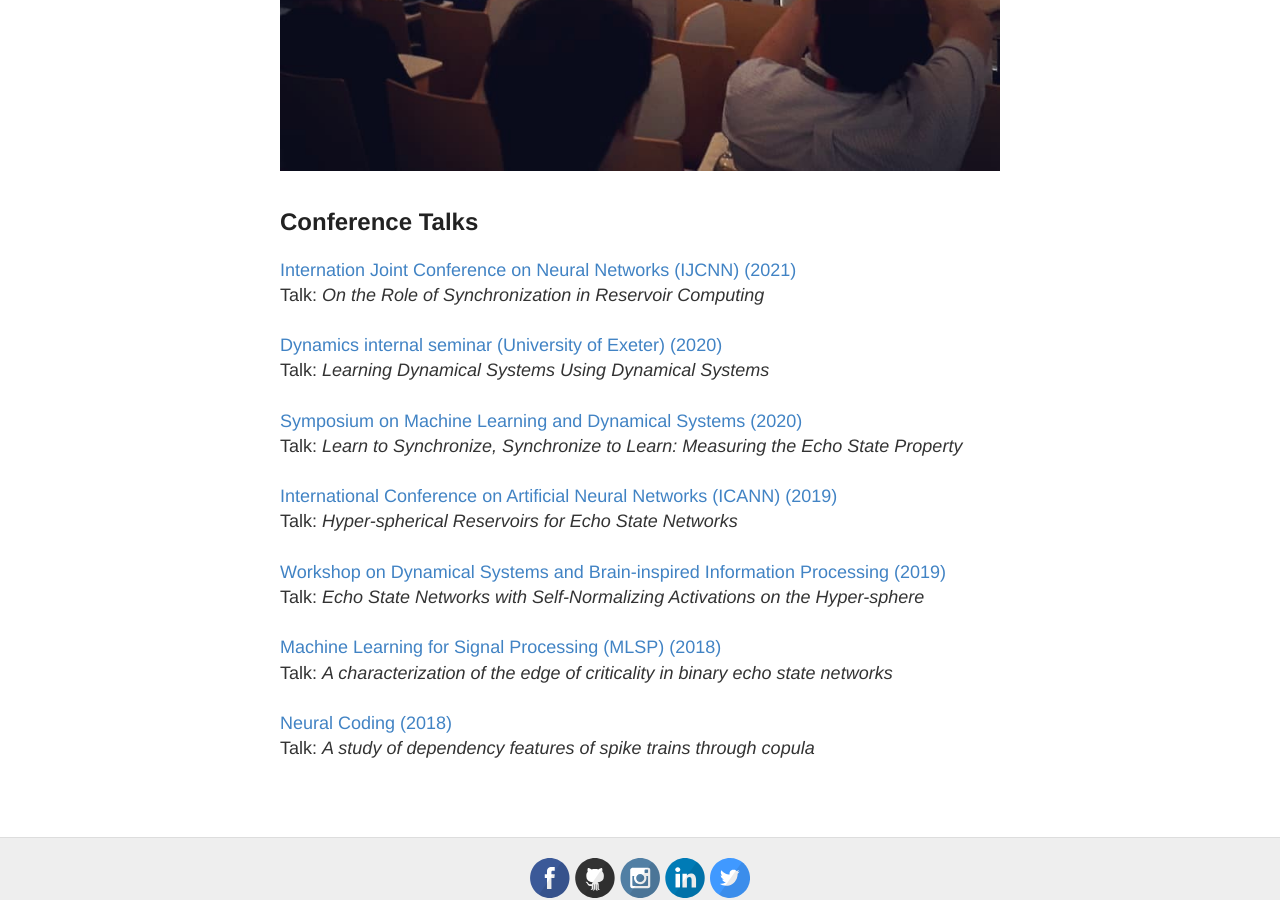
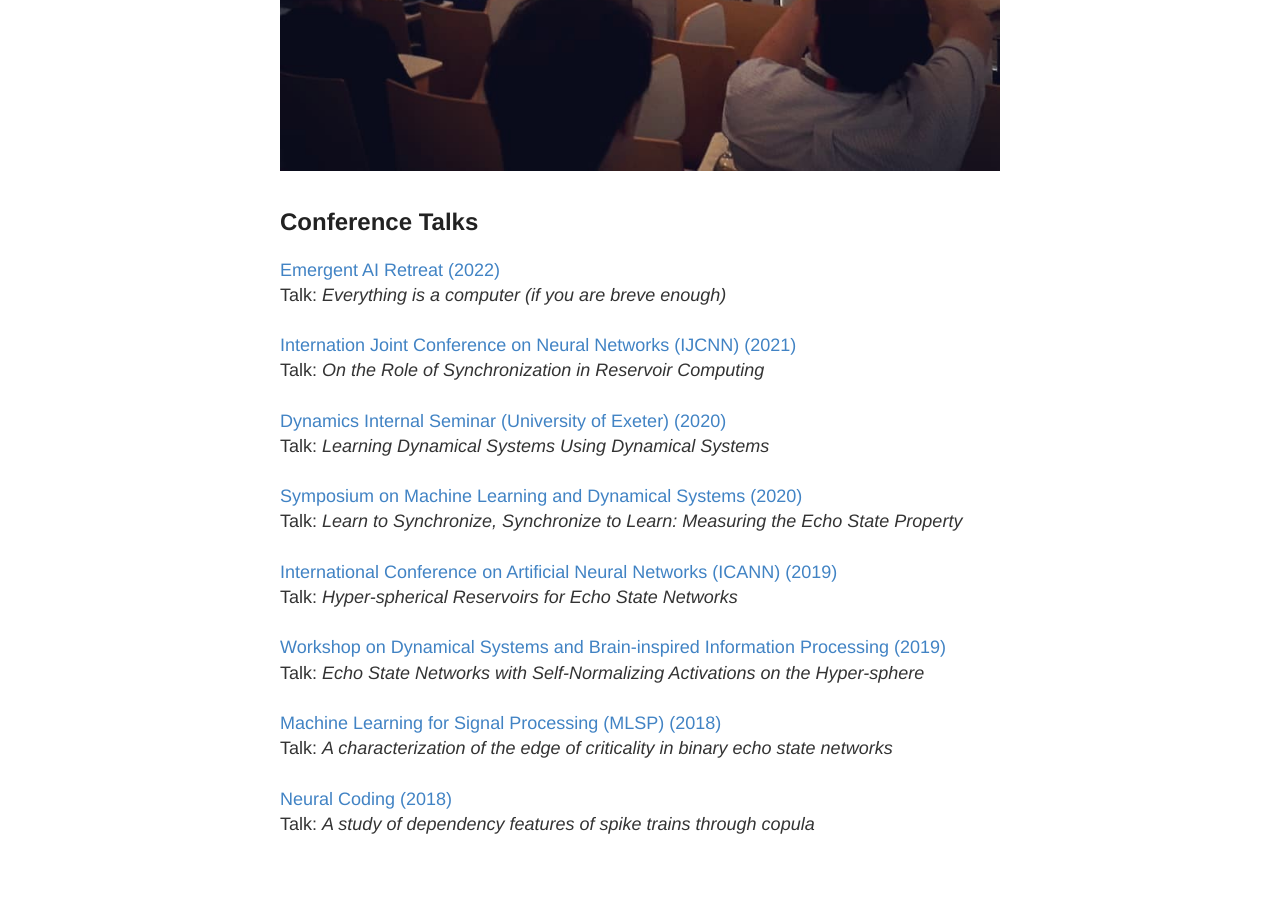
Before and after one commit to verzep/verzep.github.io, a Jekyll site: the page built from publications.html, in a window 1280 px wide and 900 px high, scrolled down 1640 px. Built offline with Jekyll 4.4.1, drawn with Linux system fonts in a browser that asks for light colours.

Commit message:
EAI added

```diff
--- a/_data/talks.yaml
+++ b/_data/talks.yaml
@@ -1,3 +1,9 @@
+- title: "Everything is a computer (if you are breve enough)"
+  conference: Emergent AI Retreat
+  link: https://emergent-ai.uni-mainz.de/
+  video:
+  year: 2022
+
 - title: On the Role of Synchronization in Reservoir Computing
   conference: Internation Joint Conference on Neural Networks (IJCNN)
   link: https://events.femto-st.fr/DLUNH/en
@@ -6,7 +12,7 @@
 
 
 - title: Learning Dynamical Systems Using Dynamical Systems
-  conference: Dynamics internal seminar (University of Exeter)
+  conference: Dynamics Internal Seminar (University of Exeter)
   link: http://blogs.exeter.ac.uk/csdc/activities/dynamics-internal-seminar/
   video:
   year: 2020
```
